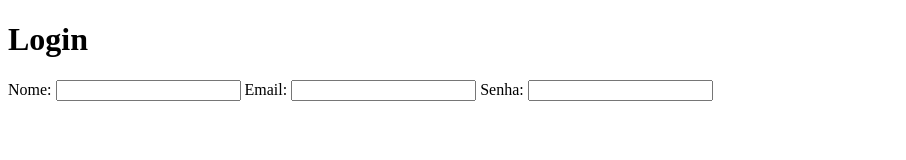
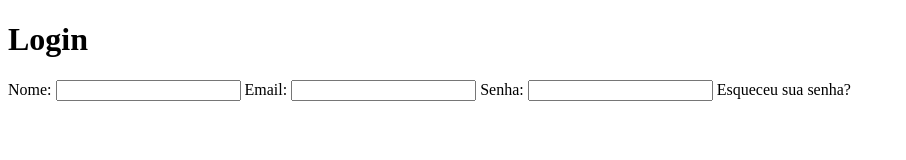
Before and after one commit to Jokegmr/Colaborativo, a plain HTML site: page pages/login.html in a window 1280 px wide. Shown: the whole page, without its empty margins (0-906 px from the left). Drawn offline with Linux system fonts and the light colour scheme.

Commit message:
nova tela login2

```diff
--- a/pages/login.html
+++ b/pages/login.html
@@ -19,6 +19,8 @@
 
             <label for="senha">Senha:</label>
             <input type="password" name="senha">
+
+            <label for="novaSenha">Esqueceu sua senha?</label>
         </form>
     </main>
 </body>
```
